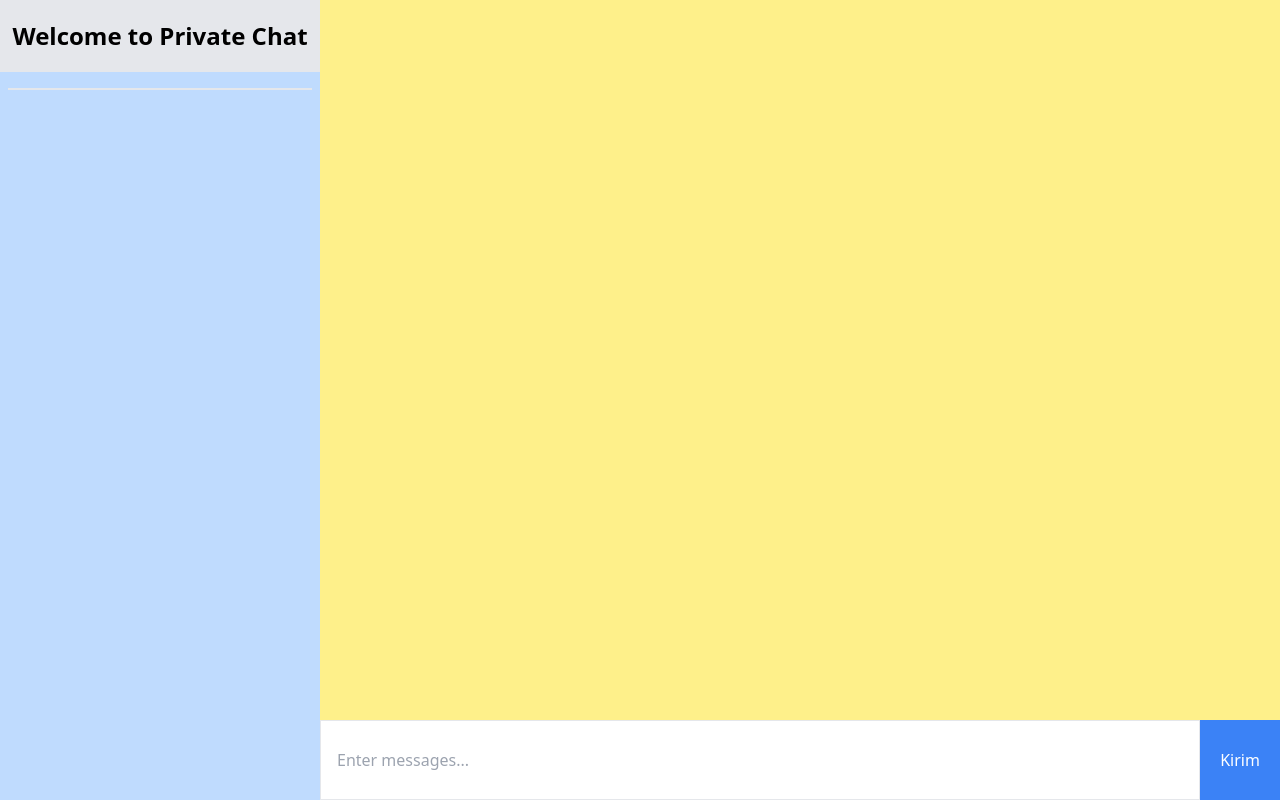
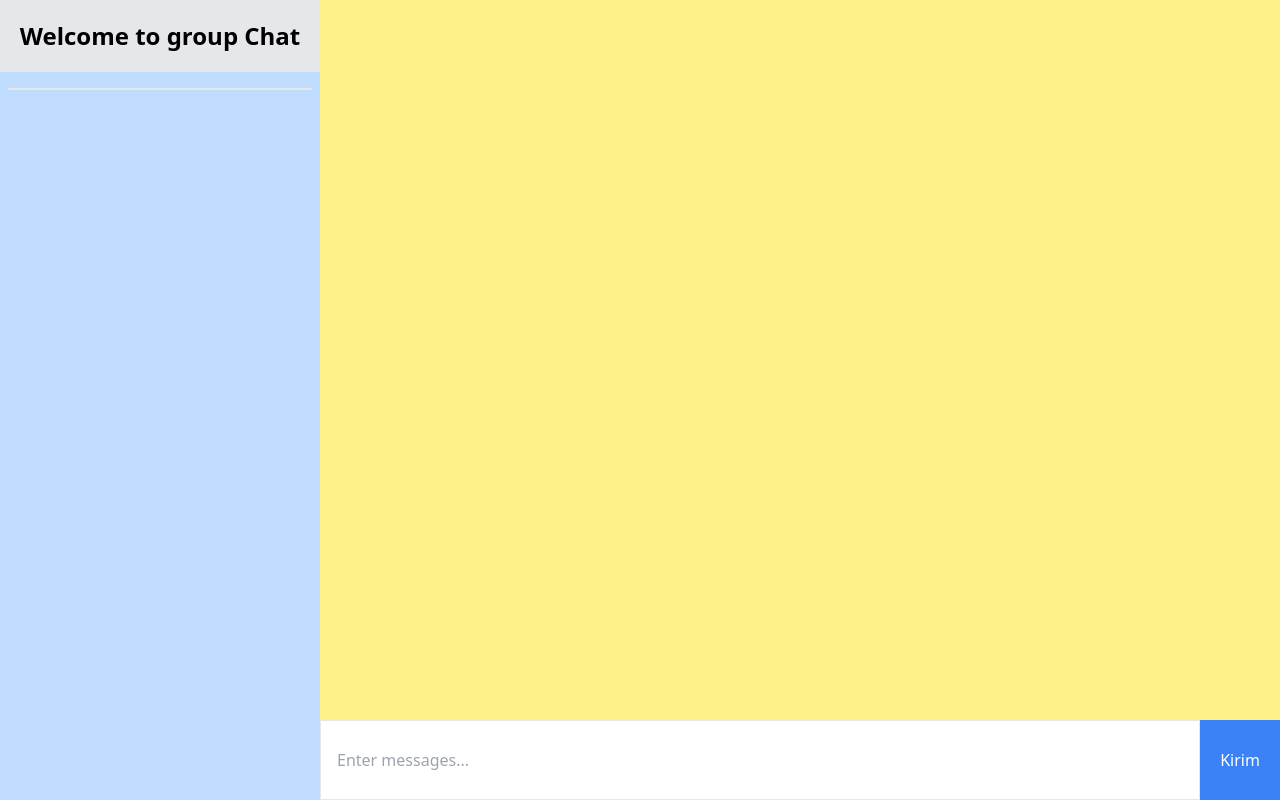
Before and after one commit to riandiuniska/consutationFIX, a PHP site: page /group_chat.php in a window 1280 px wide. Run offline with PHP 8.4, Linux system fonts and the light colour scheme; the visitor is signed in with stand-in values (Sample User, id 1); data comes from the database, SQL or seed files in the repository; data that the repository does not hold is empty; some libraries are stand-ins or nearby versions.

Commit message:
fix group chat

```diff
--- a/group_chat.php
+++ b/group_chat.php
@@ -23,7 +23,7 @@ echo "<input type='hidden' name='userId' id='userId' value='" . $user['user_id']
     <meta charset="UTF-8">
     <meta http-equiv="X-UA-Compatible" content="IE=edge">
     <meta name="viewport" content="width=device-width, initial-scale=1.0">
-    <title>Private Chat</title>
+    <title>Group Chat</title>
     <script src="https://cdn.tailwindcss.com"></script>
     <script src="https://code.jquery.com/jquery-3.6.0.js" integrity="sha256-H+K7U5CnXl1h5ywQfKtSj8PCmoN9aaq30gDh27Xc0jk=" crossorigin="anonymous"></script>
 </head>
@@ -32,7 +32,7 @@ echo "<input type='hidden' name='userId' id='userId' value='" . $user['user_id']
         <div class="w-3/12 bg-blue-200 h-screen">
             <!-- Left Side -->
             <div class="py-5 bg-gray-200">
-                <h1 class="text-center font-bold text-2xl">Welcome to Private Chat</h1>
+                <h1 class="text-center font-bold text-2xl">Welcome to group Chat</h1>
             </div>
             <hr class="border border-gray-200 my-4 mx-2">
             <div class="px-2 overflow-scroll-y">
@@ -43,6 +43,7 @@ echo "<input type='hidden' name='userId' id='userId' value='" . $user['user_id']
                     $groups = $objGroup->get_all_groups();
 
                     foreach($groups as $key => $group) {
+                        var_dump($group['group_id']);
 
                 ?>
                     <div onclick="requestChat(<?=$group['group_id'];?>)">
@@ -83,7 +84,7 @@ echo "<input type='hidden' name='userId' id='userId' value='" . $user['user_id']
                 success: function(data, status) {
                     // console.log(data);
                     requestNewWSConnection(data);
-                    var conn = new WebSocket("ws://localhost:" + data);
+                    var conn = new WebSocket("ws://localhost:8080");
                     conn.onopen = function(e) {
                         console.log("Connection Establish...");
                     }
```
Also changed, not shown: 1 other file.
